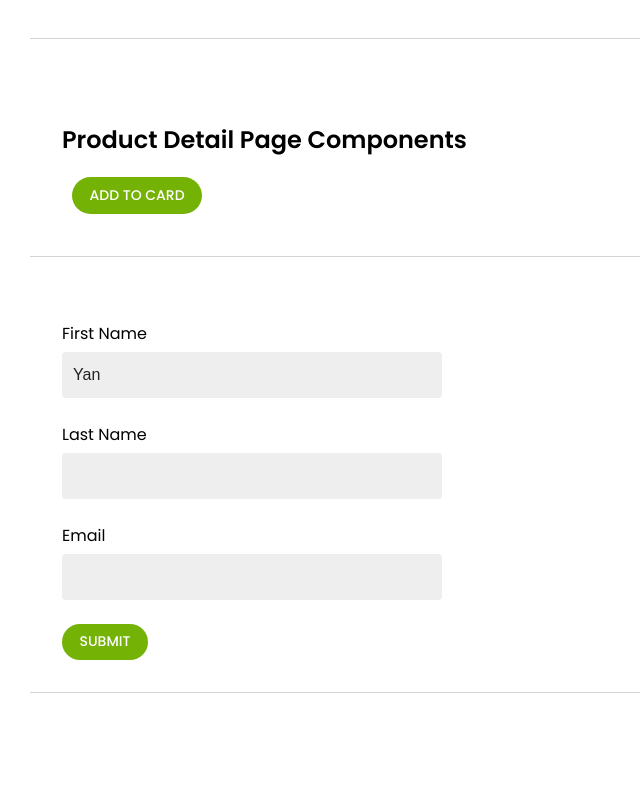
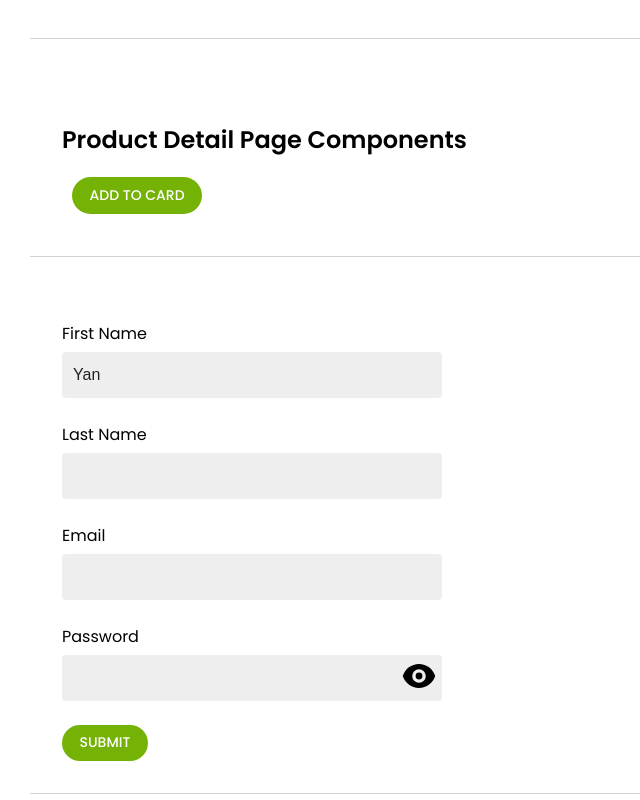
Before and after one commit to yanmoenaing118/react-components, a Next.js app: page / in a window 1280 px wide. Shown: the part 535-1335 px from the top of the page, without its empty margins (0-640 px from the left). Before the commit the page ends 1260 px from the top, so only its background shows below. Built offline with nearby package versions, Linux system fonts and the light colour scheme.

Commit message:
password field

```diff
--- a/components/form/EmailInput.js
+++ b/components/form/EmailInput.js
@@ -1,4 +1,5 @@
 export default function EmailInput({
+  defaultValue,
   label,
   name,
   validateOptions = {
@@ -11,7 +12,11 @@
   return (
     <div>
       <label>{label}</label>
-      <input type="text" {...register(name, { ...validateOptions })} />
+      <input
+        type="text"
+        defaultValue={defaultValue}
+        {...register(name, { ...validateOptions })}
+      />
       {errorMessage && <span>{errorMessage}</span>}
 
       <style jsx>{`
--- /dev/null
+++ b/components/form/PasswordInput.js
@@ -0,0 +1,86 @@
+import { useState } from "react";
+import { ICON_EYE_CLOSE, ICON_EYE_OPEN } from "../../icons";
+
+export default function PasswordInput({
+  defaultValue,
+  label,
+  name,
+  validateOptions = { required: true },
+  register,
+  errorMessage,
+}) {
+  const [type, setType] = useState("password");
+  return (
+    <div>
+      <label>{label}</label>
+      <div className="password-input">
+        <input
+          type={type}
+          defaultValue={defaultValue}
+          {...register(name, { ...validateOptions })}
+        />
+        <button
+          type="button"
+          onClick={() => setType(type === "password" ? "text" : "password")}
+          dangerouslySetInnerHTML={{
+            __html: type === "password" ? ICON_EYE_OPEN : ICON_EYE_CLOSE,
+          }}
+        ></button>
+      </div>
+      {errorMessage && <span>{errorMessage}</span>}
+
+      <style jsx>{`
+        div {
+          display: flex;
+          flex-direction: column;
+          gap: 6px;
+        }
+
+        div:not(:last-child) {
+          margin-bottom: 24px;
+        }
+
+        div.password-input {
+          gap: 0;
+          display: flex;
+          flex-direction: row;
+          margin: 0;
+        }
+
+        .password-input button {
+          display: block;
+          width: 46px;
+          min-height: 46px;
+          border: none;
+          background: none;
+          cursor: pointer;
+          margin-left: -46px;
+        }
+
+        input {
+          width: 100%;
+          border: none;
+          border-radius: 4px;
+          background-color: #eeeeee;
+          min-height: 46px;
+          color: #222222;
+          font-size: 16px;
+          border: 1px solid transparent;
+          padding: 0 10px;
+          outline: none;
+        }
+
+        span {
+          font-size: 14px;
+          color: red;
+        }
+
+        input:hover,
+        input:focus,
+        input:active {
+          border-color: ${errorMessage ? "red" : "#75B206"};
+        }
+      `}</style>
+    </div>
+  );
+}
--- a/components/form/TextInput.js
+++ b/components/form/TextInput.js
@@ -9,7 +9,11 @@
   return (
     <div>
       <label>{label}</label>
-      <input type="text" defaultValue={defaultValue} {...register(name, { ...validateOptions })} />
+      <input
+        type="text"
+        defaultValue={defaultValue}
+        {...register(name, { ...validateOptions })}
+      />
       {errorMessage && <span>{errorMessage}</span>}
 
       <style jsx>{`
--- a/icons/index.js
+++ b/icons/index.js
@@ -1,3 +1,13 @@
 export const ICON_RIGH_ARROW = `<svg xmlns="http://www.w3.org/2000/svg" class="h-6 w-6" fill="currentColor" viewBox="0 0 24 24" stroke="currentColor" stroke-width="2">
 <path stroke-linecap="round" stroke-linejoin="round" d="M17 8l4 4m0 0l-4 4m4-4H3" />
 </svg>`;
+
+export const ICON_EYE_OPEN = `<svg xmlns="http://www.w3.org/2000/svg" class="h-5 w-5" viewBox="0 0 20 20" fill="currentColor">
+<path d="M10 12a2 2 0 100-4 2 2 0 000 4z" />
+<path fill-rule="evenodd" d="M.458 10C1.732 5.943 5.522 3 10 3s8.268 2.943 9.542 7c-1.274 4.057-5.064 7-9.542 7S1.732 14.057.458 10zM14 10a4 4 0 11-8 0 4 4 0 018 0z" clip-rule="evenodd" />
+</svg>`;
+
+export const ICON_EYE_CLOSE = `<svg xmlns="http://www.w3.org/2000/svg" class="h-5 w-5" viewBox="0 0 20 20" fill="currentColor">
+<path fill-rule="evenodd" d="M3.707 2.293a1 1 0 00-1.414 1.414l14 14a1 1 0 001.414-1.414l-1.473-1.473A10.014 10.014 0 0019.542 10C18.268 5.943 14.478 3 10 3a9.958 9.958 0 00-4.512 1.074l-1.78-1.781zm4.261 4.26l1.514 1.515a2.003 2.003 0 012.45 2.45l1.514 1.514a4 4 0 00-5.478-5.478z" clip-rule="evenodd" />
+<path d="M12.454 16.697L9.75 13.992a4 4 0 01-3.742-3.741L2.335 6.578A9.98 9.98 0 00.458 10c1.274 4.057 5.065 7 9.542 7 .847 0 1.669-.105 2.454-.303z" />
+</svg>`;
--- a/pages/index.js
+++ b/pages/index.js
@@ -4,6 +4,7 @@
 import EmailInput from "../components/form/EmailInput";
 import { ICON_RIGH_ARROW } from "../icons";
 import { useForm } from "react-hook-form";
+import PasswordInput from "../components/form/PasswordInput";
 
 export default function Home() {
   const {
@@ -79,6 +80,13 @@
               label="Email"
               errorMessage={errors.email && "Invalid email"}
             />
+
+            <PasswordInput
+              name="password"
+              label="Password"
+              register={register}
+              errorMessage={errors.password && "Password is required"}
+            />
             <Button text="Submit" type="submit" />
           </Form>
         </div>
```
